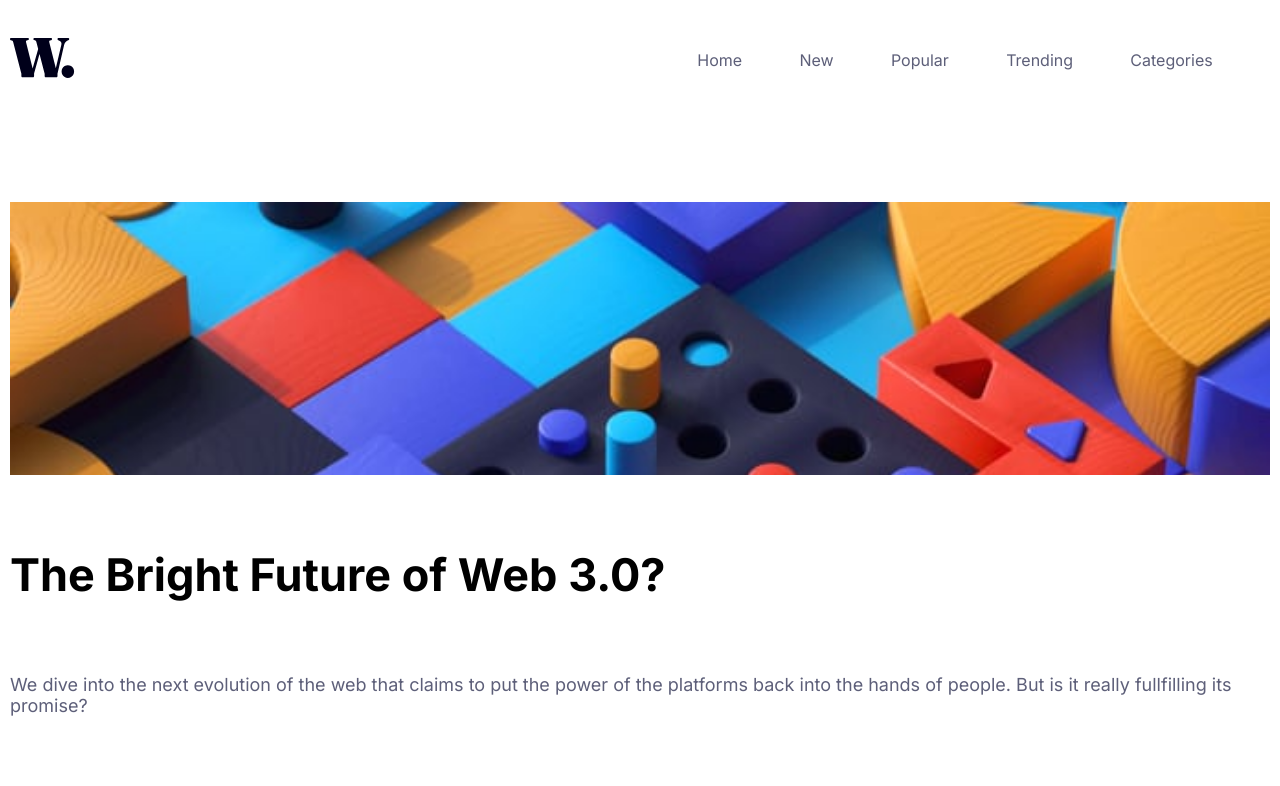
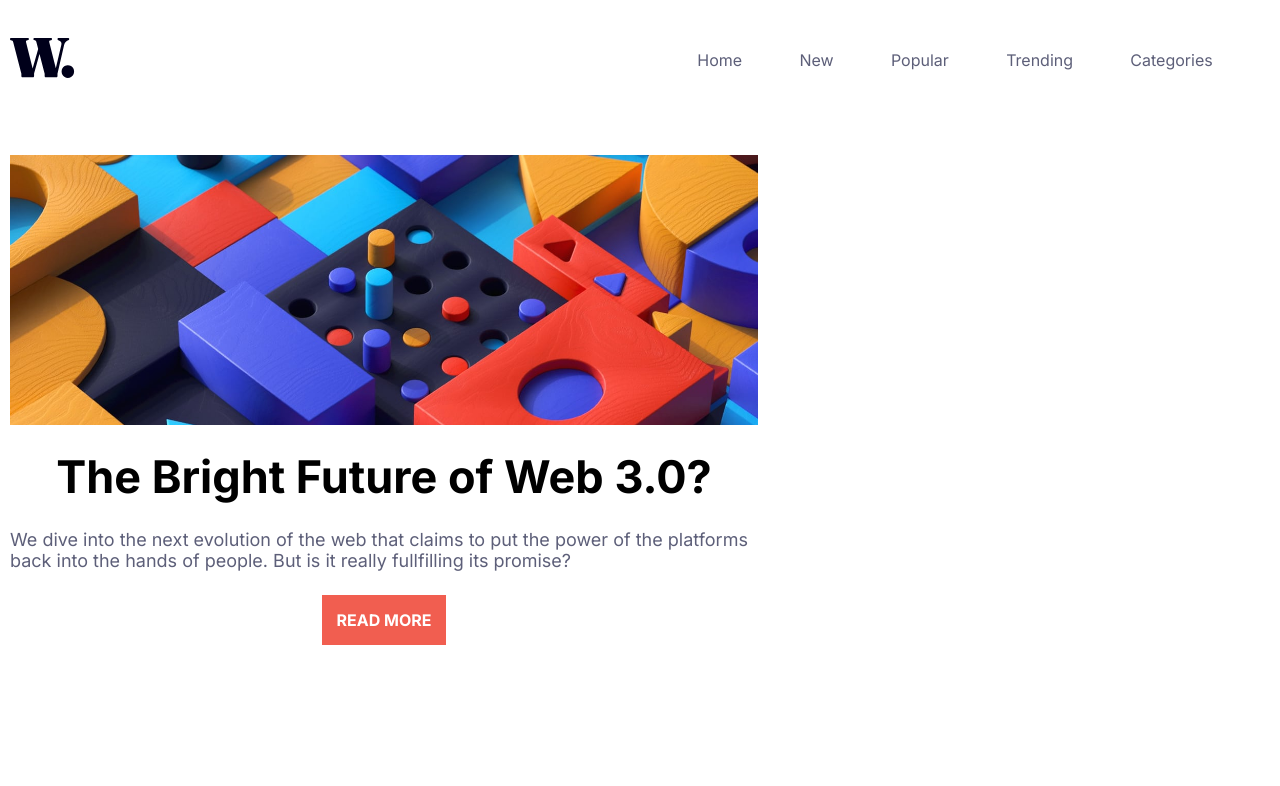
Before and after one commit to Gauravtripathii/news-homepage, a React (Create React App) app: page / in a window 1280 px wide. Shown: the top 786 px of the page. Built offline with nearby package versions, Linux system fonts and the light colour scheme.

Commit message:
home desktop view

```diff
--- a/src/App.jsx
+++ b/src/App.jsx
@@ -8,7 +8,7 @@ function App() {
     <div className="App">
       <Navigation />
       <Home />
-      <New />
+      {/* <New /> */}
       {/* <Flash /> */}
     </div>
   );
--- a/src/components/home.css
+++ b/src/components/home.css
@@ -35,3 +35,16 @@
 .home .button:hover {
     background-color: var(--very-dark-blue);
 }
+
+@media only screen and (min-width: 1200px) {
+  .home {
+    width: 60%;
+    height: 70%;
+    align-items: center;
+  }
+  .home .profile-image {
+    background-image: url(../assets/images//image-web-3-desktop.jpg);
+    height: 50%;
+    width: 100%;
+  }
+}
--- a/src/index.css
+++ b/src/index.css
@@ -30,3 +30,9 @@
   position: relative;
   width: 100vw;
 }
+
+@media only screen and (min-width: 1200px) {
+  .App {
+    height: 100vh;
+  }
+}
```
